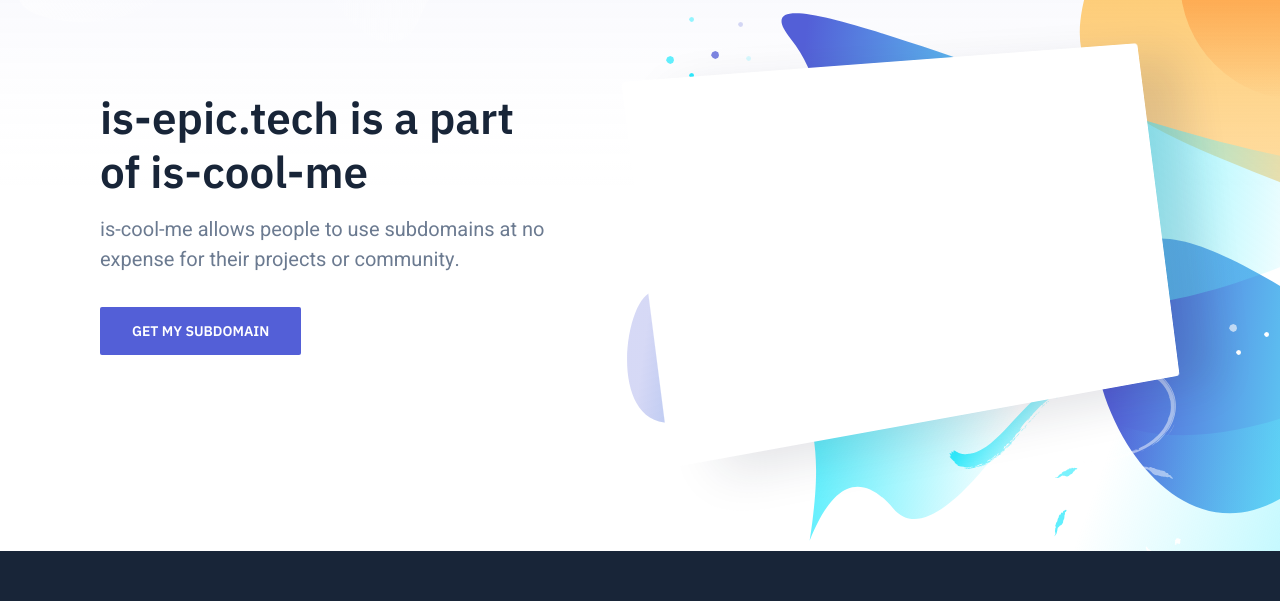
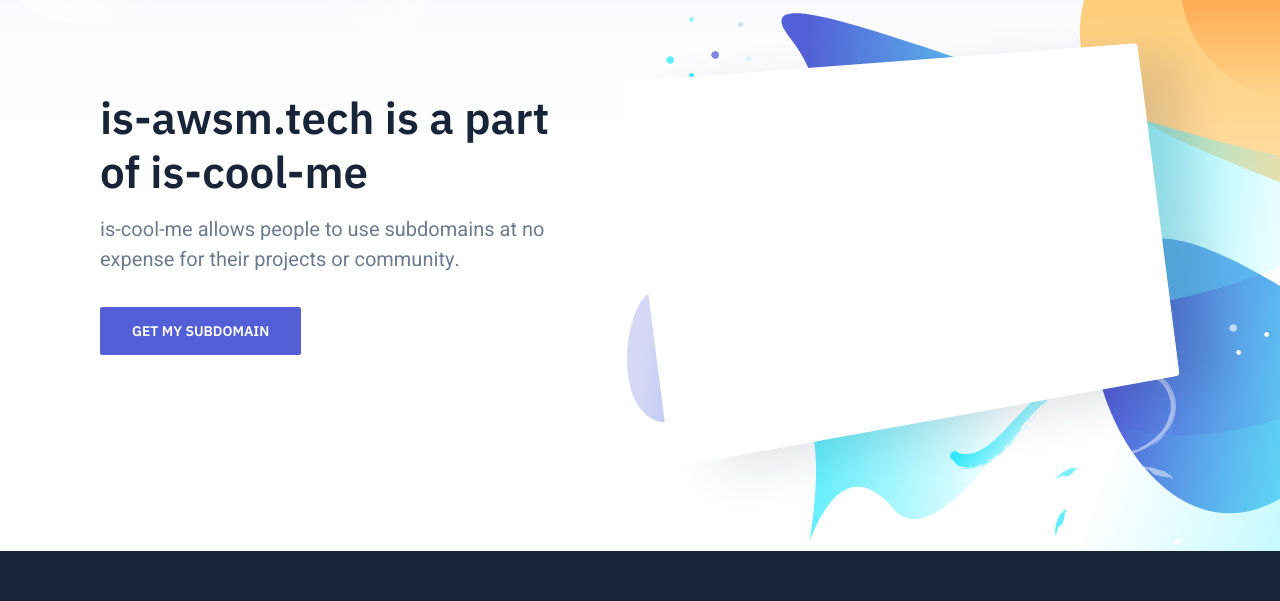
Before and after one commit to is-cool-me/is-app.tech, a plain HTML site: page index.html in a window 1280 px wide. Shown: the part 117-718 px from the top of the page. Drawn offline with nearby package versions, Linux system fonts and the light colour scheme.

Commit message:
Update index.html

```diff
--- a/index.html
+++ b/index.html
@@ -62,7 +62,7 @@
             <div class="hero-inner">
               <div class="hero-copy">
                 <h1 class="hero-title mt-0">
-                  is-epic.tech is a part of is-cool-me
+                  is-awsm.tech is a part of is-cool-me
                 </h1>
                 <p class="hero-paragraph">
                   is-cool-me allows people to use subdomains at no expense for
```
